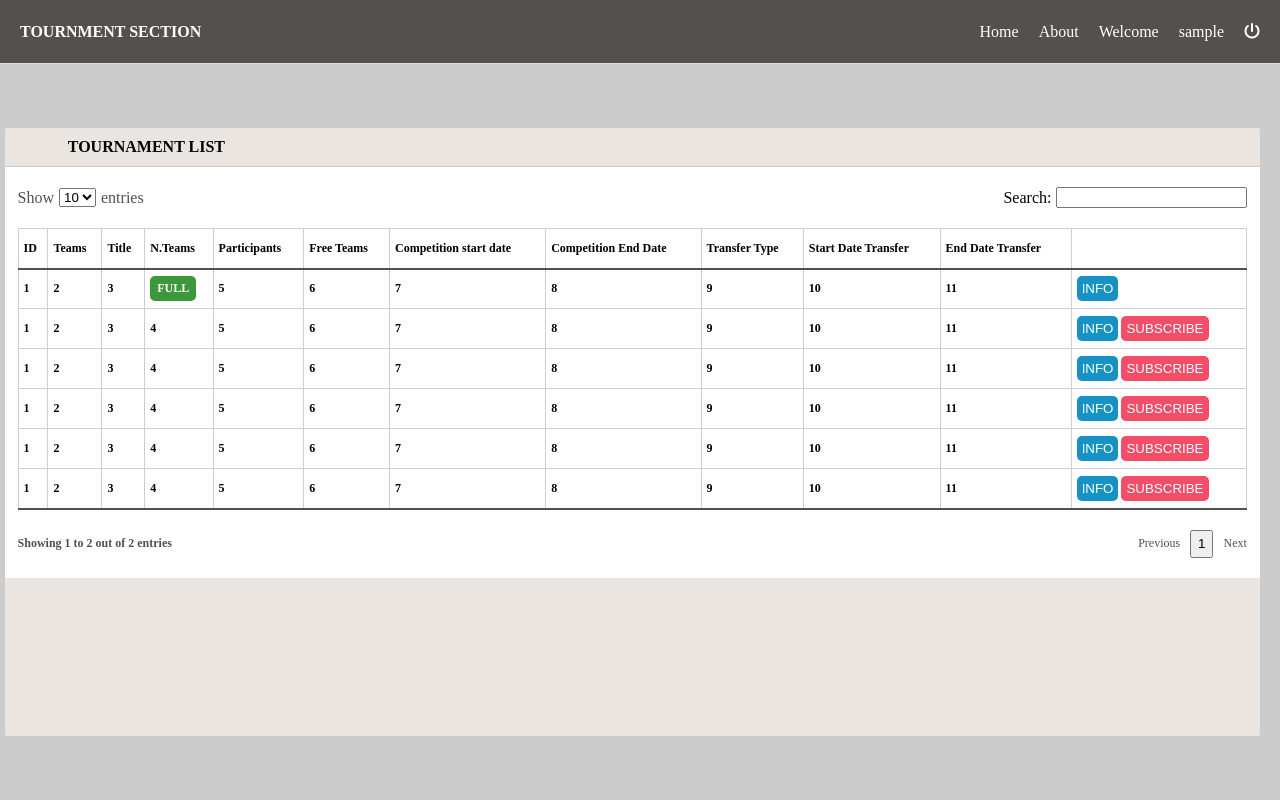
After one commit to RUKUNDO-Prince/progetto, a PHP site: page /tournament_list/tournament_list.php in a window 1280 px wide. The commit adds this page. Run offline with PHP 8.4, Linux system fonts and the light colour scheme; the visitor is signed in with stand-in values (Sample User, id 1).

Commit message:
progetto

```diff
--- a/tournament/tournament.js
+++ b/tournament/tournament.js
@@ -1,9 +1,9 @@
 const handleNavigate = (way) => {
   // check if the way is list and navigate to list page
   if (way === "list") {
-    window.location.href = "../tournament_list/tournament_list.html";
+    window.location.href = "../tournament_list/tournament_list.php";
   } else {
     // navigate to the management page
-    window.location.href = "../management/management.html";
+    window.location.href = "../management/management.php";
   }
 };
--- /dev/null
+++ b/tournament_list/tournament_list.php
@@ -0,0 +1,205 @@
+<?php
+    session_start();
+    $username = $_SESSION['username'];
+    $email = $_SESSION['email'];
+?>
+
+<!DOCTYPE html>
+<html lang="en">
+  <head>
+    <meta charset="UTF-8" />
+    <meta http-equiv="X-UA-Compatible" content="IE=edge" />
+    <meta name="viewport" content="width=device-width, initial-scale=1.0" />
+    <title>Tournament List</title>
+    <link rel="stylesheet" href="tournament_list.css" />
+    <link
+      rel="stylesheet"
+      href="https://cdnjs.cloudflare.com/ajax/libs/font-awesome/6.4.0/css/all.min.css"
+    />
+  </head>
+  <body>
+    <div class="body">
+      <div class="header">
+        <div class="user_dash">
+          <h1>TOURNMENT SECTION</h1>
+        </div>
+        <div class="nav">
+          <ul>
+            <li><a href="home.php">Home</a></li>
+            <li><a href="about.php">About</a></li>
+            <li>Welcome </li><?php echo $username; ?>
+            <li>
+              <a href="logout.php"><i class="fas fa-power-off"></i></a>
+            </li>
+          </ul>
+        </div>
+      </div>
+
+      <div class="body-lay">
+        <div class="body-lay-content">
+          <div class="body-lay-header">
+            <h4>TOURNAMENT LIST</h4>
+          </div>
+          <div class="body-lay-table">
+            <div class="body-lay-table-header">
+              <div class="selections">
+                <span>Show</span>
+                <select name="entries" id="entries">
+                  <option value="one">10</option>
+                  <option value="one">1</option>
+                  <option value="two">2</option>
+                  <option value="three">3</option>
+                  <option value="four">4</option>
+                  <option value="five">5</option>
+                  <option value="five">6</option>
+                  <option value="five">7</option>
+                  <option value="five">8</option>
+                  <option value="five">9</option>
+                  <option value="five">10</option>
+                </select>
+                <span>entries</span>
+              </div>
+
+              <div class="search-input">
+                <label for="search">Search: </label>
+                <input type="text" />
+              </div>
+            </div>
+            <div class="table-lay">
+              <table class="table">
+                <thead>
+                  <td>ID</td>
+                  <td>Teams</td>
+                  <td>Title</td>
+                  <td>N.Teams</td>
+                  <td>Participants</td>
+                  <td>Free Teams</td>
+                  <td>Competition start date</td>
+                  <td>Competition End Date</td>
+                  <td>Transfer Type</td>
+                  <td>Start Date Transfer</td>
+                  <td>End Date Transfer</td>
+                  <td></td>
+                </thead>
+
+                <tbody>
+                  <tr>
+                    <td>1</td>
+                    <td>2</td>
+                    <td>3</td>
+                    <td>
+                      <h4 class="full-note">FULL</h4>
+                    </td>
+                    <td>5</td>
+                    <td>6</td>
+                    <td>7</td>
+                    <td>8</td>
+                    <td>9</td>
+                    <td>10</td>
+                    <td>11</td>
+                    <td>
+                      <button class="info-btn">INFO</button>
+                    </td>
+                  </tr>
+                  <tr>
+                    <td>1</td>
+                    <td>2</td>
+                    <td>3</td>
+                    <td>4</td>
+                    <td>5</td>
+                    <td>6</td>
+                    <td>7</td>
+                    <td>8</td>
+                    <td>9</td>
+                    <td>10</td>
+                    <td>11</td>
+                    <td>
+                      <button class="info-btn">INFO</button>
+                      <button class="sub-btn">SUBSCRIBE</button>
+                    </td>
+                  </tr>
+                  <tr>
+                    <td>1</td>
+                    <td>2</td>
+                    <td>3</td>
+                    <td>4</td>
+                    <td>5</td>
+                    <td>6</td>
+                    <td>7</td>
+                    <td>8</td>
+                    <td>9</td>
+                    <td>10</td>
+                    <td>11</td>
+                    <td>
+                      <button class="info-btn">INFO</button>
+                      <button class="sub-btn">SUBSCRIBE</button>
+                    </td>
+                  </tr>
+                  <tr>
+                    <td>1</td>
+                    <td>2</td>
+                    <td>3</td>
+                    <td>4</td>
+                    <td>5</td>
+                    <td>6</td>
+                    <td>7</td>
+                    <td>8</td>
+                    <td>9</td>
+                    <td>10</td>
+                    <td>11</td>
+                    <td>
+                      <button class="info-btn">INFO</button>
+                      <button class="sub-btn">SUBSCRIBE</button>
+                    </td>
+                  </tr>
+                  <tr>
+                    <td>1</td>
+                    <td>2</td>
+                    <td>3</td>
+                    <td>4</td>
+                    <td>5</td>
+                    <td>6</td>
+                    <td>7</td>
+                    <td>8</td>
+                    <td>9</td>
+                    <td>10</td>
+                    <td>11</td>
+                    <td>
+                      <button class="info-btn">INFO</button>
+                      <button class="sub-btn">SUBSCRIBE</button>
+                    </td>
+                  </tr>
+                  <tr>
+                    <td>1</td>
+                    <td>2</td>
+                    <td>3</td>
+                    <td>4</td>
+                    <td>5</td>
+                    <td>6</td>
+                    <td>7</td>
+                    <td>8</td>
+                    <td>9</td>
+                    <td>10</td>
+                    <td>11</td>
+                    <td>
+                      <button class="info-btn">INFO</button>
+                      <button class="sub-btn">SUBSCRIBE</button>
+                    </td>
+                  </tr>
+                </tbody>
+              </table>
+            </div>
+            <div class="table-footer">
+              <h4>Showing 1 to 2 out of 2 entries</h4>
+              <div class="pagination-lay">
+                <span>Previous</span>
+                <button class="btn">1</button>
+                <span>Next</span>
+              </div>
+            </div>
+          </div>
+        </div>
+      </div>
+    </div>
+  </body>
+</html>
```
Also changed, not shown: dashboard/dash.php (+1 -16 lines), header/header.php (added, +16 -0 lines), management/management.php (added, +109 -0 lines), tournament/tournament.php (added, +42 -0 lines).
